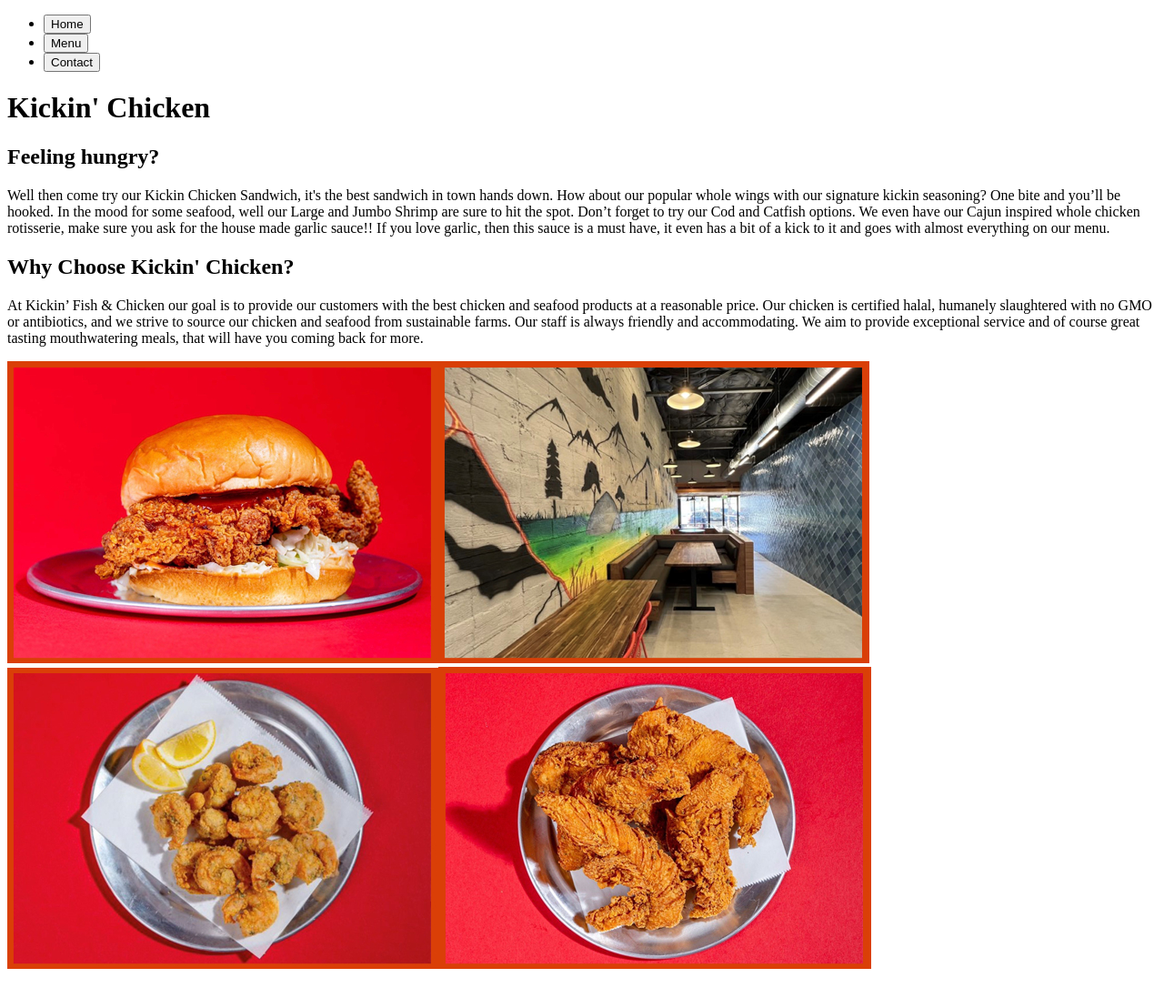
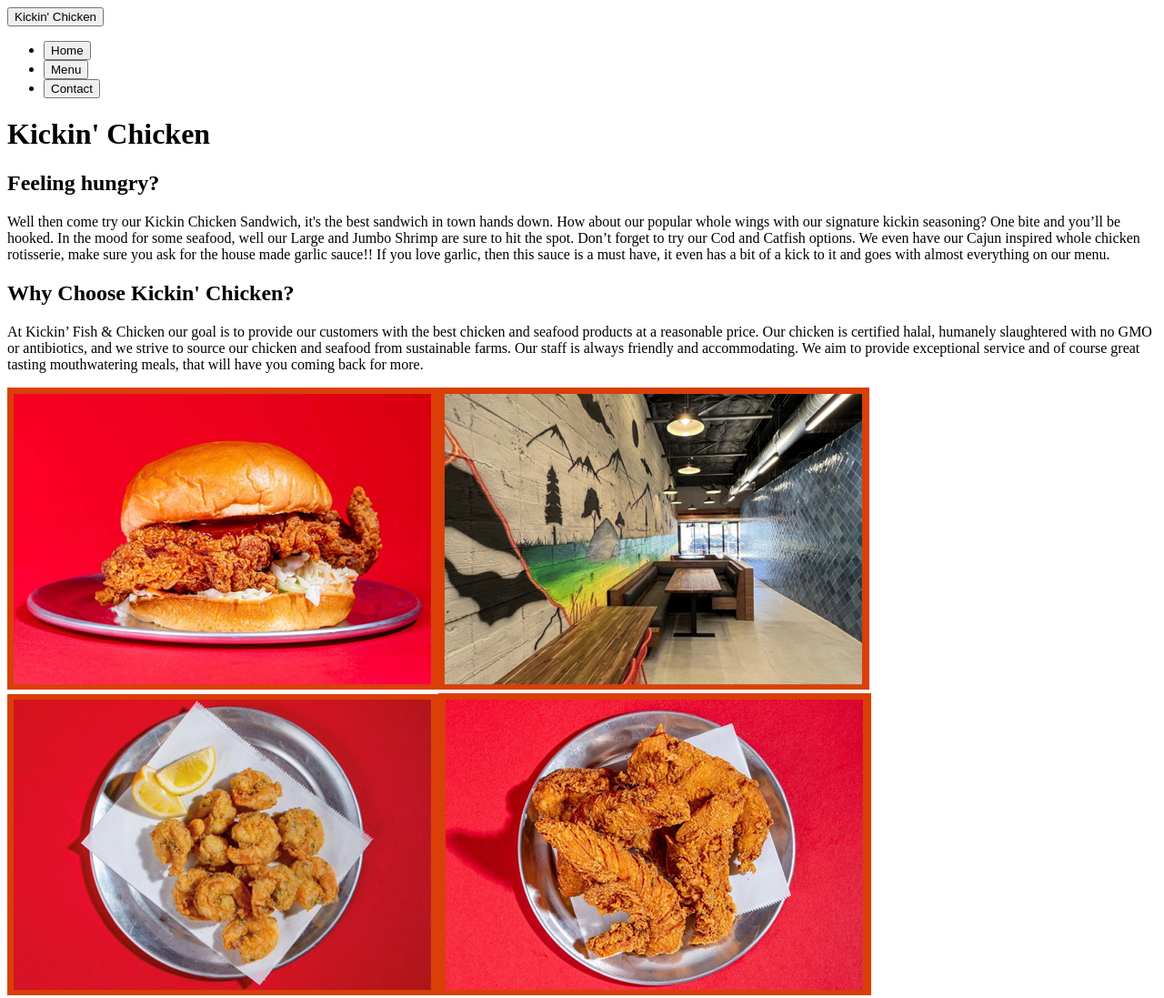
Before and after one commit to rafeer192/restaurant-page, a website built with webpack: page src/template.html in a window 1280 px wide. Shown: the whole page at 91% size. Built offline with nearby package versions, Linux system fonts and the light colour scheme.

Commit message:
Add class to logo button

```diff
--- a/src/template.html
+++ b/src/template.html
@@ -8,6 +8,7 @@
 <body>
   <header>
     <nav>
+      <button class="logo-btn">Kickin' Chicken</button>
       <ul>
         <li><button class="selected">Home</button></li>
         <li><button>Menu</button></li>
```
